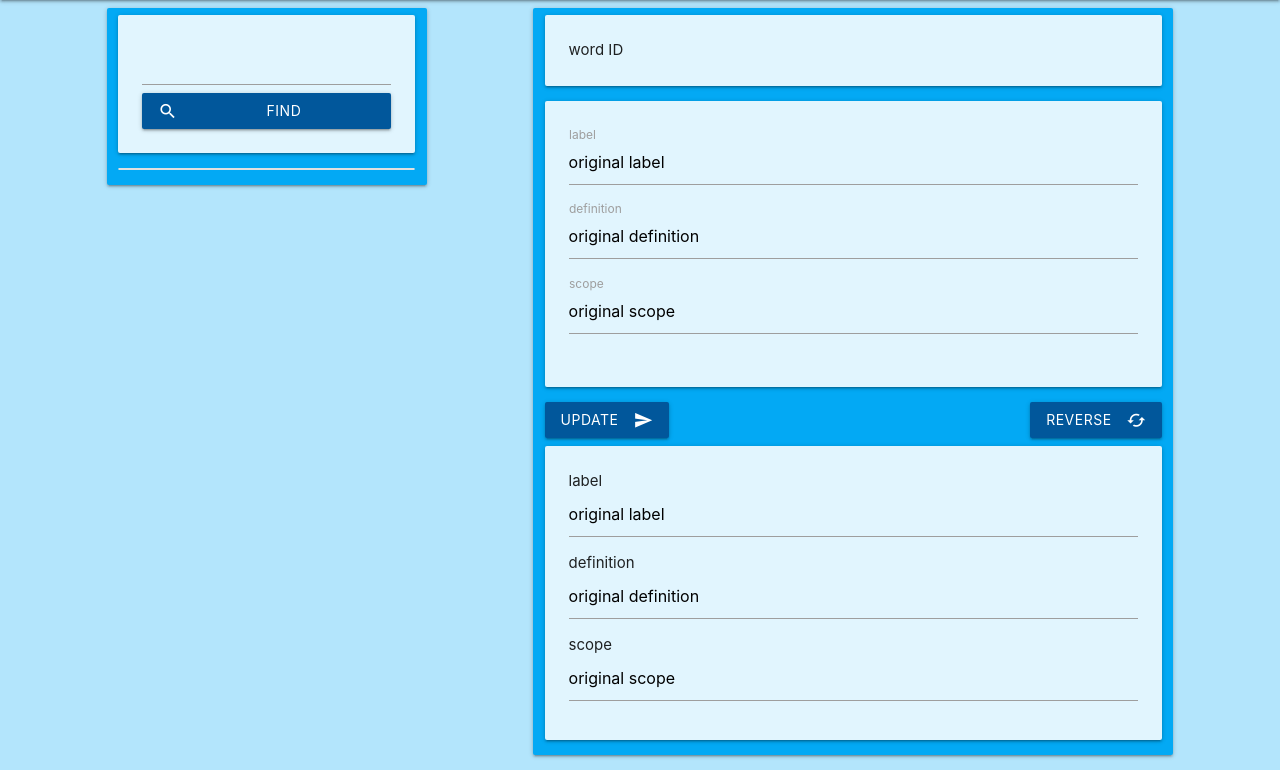
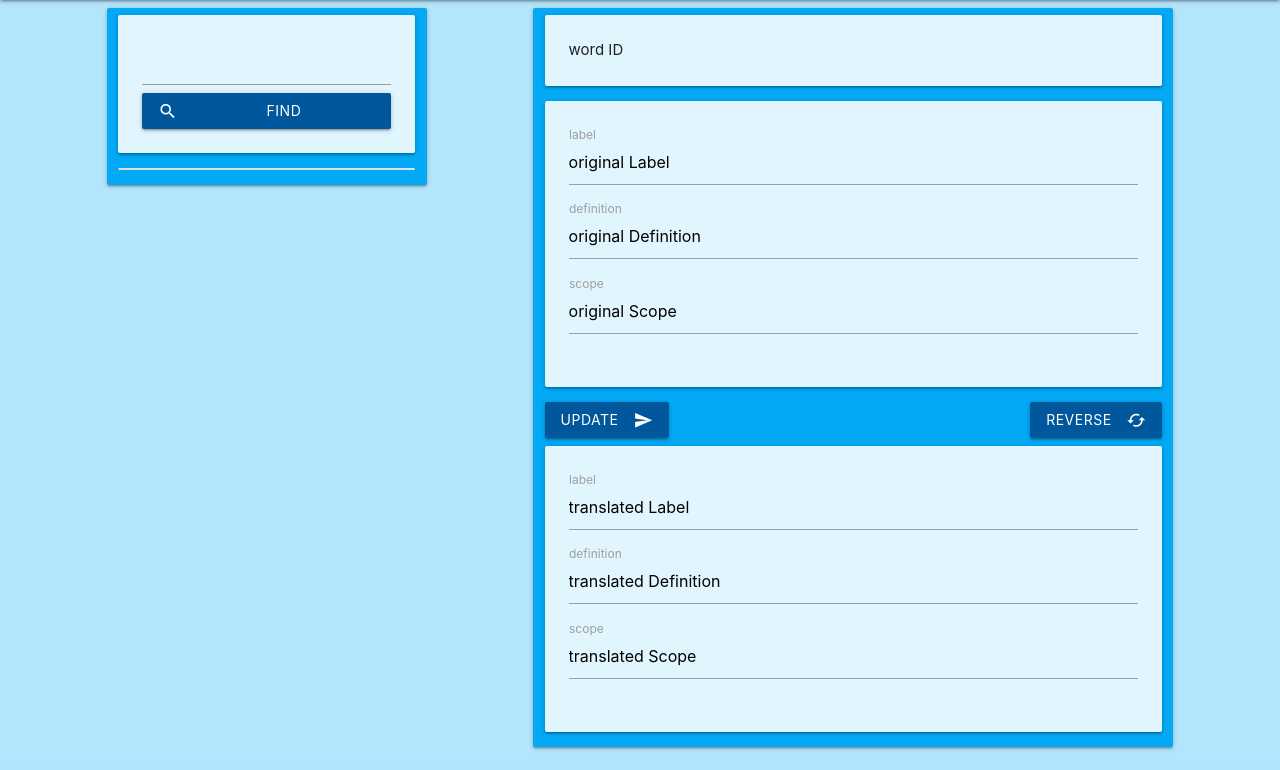
Before and after one commit to EbrithilNogare/thesaurus, a PHP site: page / in a window 1280 px wide. Shown: the part 64-834 px from the top of the page. Run offline with PHP 8.4, Linux system fonts and the light colour scheme; tables that the repository leaves empty or names only in its code hold one stand-in row (values such as "Sample post").

Commit message:
moduling

```diff
--- a/scripts/main.js
+++ b/scripts/main.js
@@ -0,0 +1,4 @@
+document.addEventListener('DOMContentLoaded', function() {
+    var elems = document.querySelectorAll('.tooltipped');
+    var instances = M.Tooltip.init(elems, {enterDelay:1000});
+  });
--- a/templates/translator.php
+++ b/templates/translator.php
@@ -14,22 +14,7 @@ class Translator{
 				<div>word ID</div>
 			</div>
 
-			<div class="card-panel light-blue lighten-5">
-				<div class="input-field">
-					<textarea id="textarea1" class="materialize-textarea">original label</textarea>
-					<label for="textarea1">label</label>
-				</div>
-
-				<div class="input-field">
-					<textarea id="textarea1" class="materialize-textarea">original definition</textarea>
-					<label for="textarea1">definition</label>
-				</div>
-
-				<div class="input-field">
-					<textarea id="textarea1" class="materialize-textarea">original scope</textarea>
-					<label for="textarea1">scope</label>
-				</div>
-			</div>
+			{$this->translatorFieldset("original Label","original Definition","original Scope")}
 
 			<div>
 				<button class="btn light-blue darken-4 waves-effect waves-light">
@@ -42,22 +27,32 @@ class Translator{
 				</button>
 			</div>
 
-			<div class="card-panel light-blue lighten-5">
-				<div>
-					<div>label</div>
-					<textarea class="materialize-textarea">original label</textarea>
-				</div>
+			{$this->translatorFieldset("translated Label","translated Definition","translated Scope")}
 
-				<div>
-					<div>definition</div>
-					<textarea
-						class="materialize-textarea">original definition</textarea>
-				</div>
+		</div>
+HTML;
+	}
 
-				<div>
-					<div>scope</div>
-					<textarea class="materialize-textarea">original scope</textarea>
-				</div>
+	function translatorFieldset($label, $definition, $scope){
+		$label = htmlentities($label);
+		$definition = htmlentities($definition);
+		$scope = htmlentities($scope);
+
+		return <<<HTML
+		<div class="card-panel light-blue lighten-5">
+			<div class="input-field">
+				<textarea id="textarea1" class="materialize-textarea">$label</textarea>
+				<label for="textarea1">label</label>
+			</div>
+
+			<div class="input-field">
+				<textarea id="textarea1" class="materialize-textarea">$definition</textarea>
+				<label for="textarea1">definition</label>
+			</div>
+
+			<div class="input-field">
+				<textarea id="textarea1" class="materialize-textarea">$scope</textarea>
+				<label for="textarea1">scope</label>
 			</div>
 		</div>
 HTML;
```
Also changed, not shown: templates/navigation.php (+31 -18 lines), templates/components/translationFielset.html (deleted).
